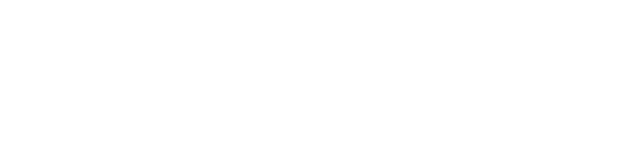
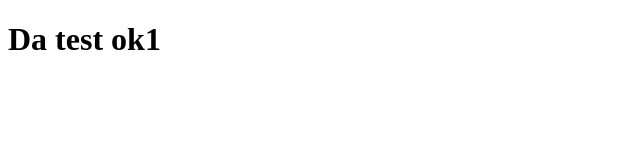
Before and after one commit to toantocdo9x/the-band, a plain HTML site: page index.html in a window 1280 px wide. Shown: the whole page, without its empty margins (0-640 px from the left). Drawn offline with Linux system fonts and the light colour scheme.

Commit message:
Update index.html

```diff
--- a/index.html
+++ b/index.html
@@ -7,6 +7,6 @@
     <title>The bank</title>
 </head>
 <body>
-
+    <h1>Da test ok</h>1
 </body>
 </html>
```
